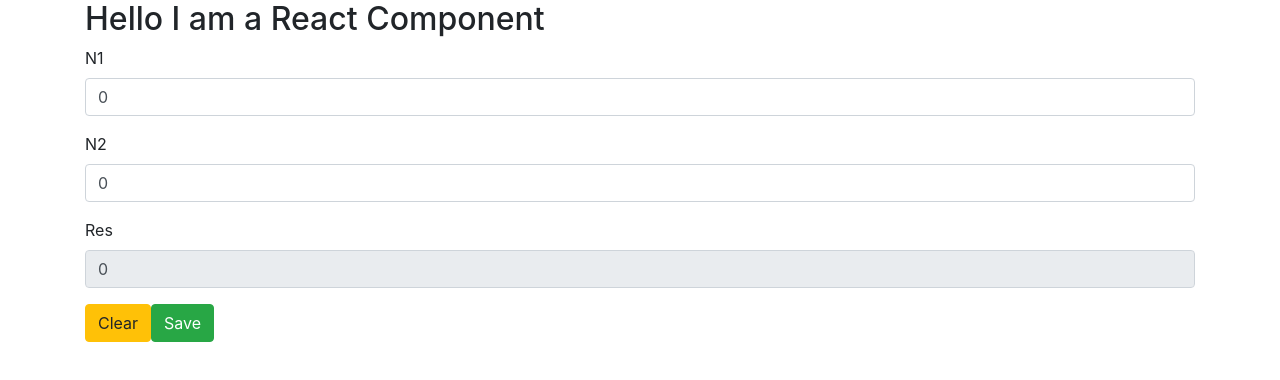
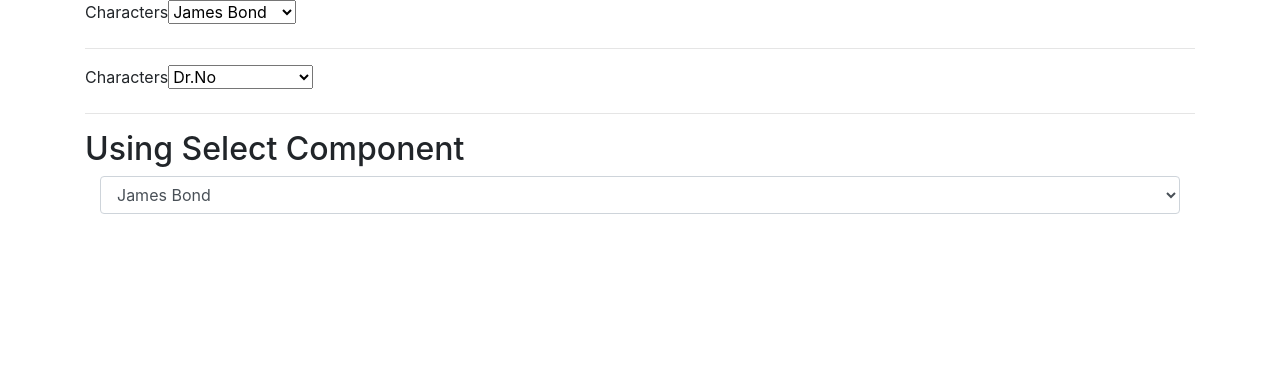
Before and after one commit to maheshsabnis/reactjsfresh, a React (Create React App) app: page / in a window 1280 px wide. Shown: the top 380 px of the page. Built offline with nearby package versions, Linux system fonts and the light colour scheme.

Commit message:
parentchild

```diff
--- /dev/null
+++ b/src/classcomponents/parentchild.jsx
@@ -0,0 +1,59 @@
+import React, { Component } from 'react';
+class ParentComponent extends Component {
+    constructor(props) {
+        super(props);
+        this.state = {
+            characters: [
+                'James Bond',
+                'Indiana Jones',
+                'Ethan Hunt',
+                'Jason Bourn'
+            ],
+            movies: [
+                 'Dr.No', 'Goldfinger', 'Skyfall', 'Spectre',
+                 'Last Crusade', 'Temple of doom', 'Bourn Identity'
+            ],
+            selectedCharacter:'',
+            selectedMovie: ''
+        }
+    }
+    handleSelectionChanged(evt){
+        this.setState({selectedCharacter:evt.target.value});
+    }
+    handleSelectionMovieChanged(evt){
+        this.setState({selectedMovie:evt.target.value});
+    }
+    render() {
+        return (
+            <div className="container">
+               <div className="form-group">
+                 <label>Characters </label>
+                 <select value={this.state.selectedCharacter} onChange={this.handleSelectionChanged.bind(this)}>
+                   {
+                       this.state.characters.map((c,i) => (
+                           <option key={i} value={c}>{c}</option>
+                       ))
+                   }
+                 </select>
+                 <br/>
+                 <div className="container"><strong>{this.state.selectedCharacter}</strong> </div>
+               </div>
+               <hr></hr>
+               <div className="form-group">
+                 <label>Characters </label>
+                 <select value={this.state.selectedMovie} onChange={this.handleSelectionMovieChanged.bind(this)}>
+                   {
+                       this.state.movies.map((c,i) => (
+                           <option key={i} value={c}>{c}</option>
+                       ))
+                   }
+                 </select>
+                 <br/>
+                 <div className="container"><strong>{this.state.selectedMovie}</strong> </div>
+               </div>
+            </div>
+        );
+    }
+}
+
+export default ParentComponent;
--- /dev/null
+++ b/src/classcomponents/parentchilddemo.jsx
@@ -0,0 +1,74 @@
+import React, { Component } from 'react';
+import SelectComponent from './selectComponent';
+
+
+class ParentDemoComponent extends Component {
+    constructor(props) {
+        super(props);
+        this.state = {
+            characters: [
+                'James Bond',
+                'Indiana Jones',
+                'Ethan Hunt',
+                'Jason Bourn'
+            ],
+            movies: [
+                 'Dr.No', 'Goldfinger', 'Skyfall', 'Spectre',
+                 'Last Crusade', 'Temple of doom', 'Bourn Identity'
+            ],
+            selectedCharacter:'',
+            selectedMovie: ''
+        }
+    }
+    handleSelectionChanged(evt){
+        this.setState({selectedCharacter:evt.target.value});
+    }
+    handleSelectionMovieChanged(evt){
+        this.setState({selectedMovie:evt.target.value});
+    }
+    render() {
+        return (
+            <div className="container">
+               <div className="form-group">
+                 <label>Characters </label>
+                 <select value={this.state.selectedCharacter} onChange={this.handleSelectionChanged.bind(this)}>
+                   {
+                       this.state.characters.map((c,i) => (
+                            <OptionComponent key={i} data={c}></OptionComponent>
+                       ))
+                   }
+                 </select>
+                 <br/>
+                 <div className="container"><strong>{this.state.selectedCharacter}</strong> </div>
+               </div>
+               <hr></hr>
+               <div className="form-group">
+                 <label>Characters </label>
+                 <select value={this.state.selectedMovie} onChange={this.handleSelectionMovieChanged.bind(this)}>
+                   {
+                       this.state.movies.map((c,i) => (
+                        <OptionComponent key={i} data={c}></OptionComponent>
+                       ))
+                   }
+                 </select>
+                 <br/>
+                 <div className="container"><strong>{this.state.selectedMovie}</strong> </div>
+               </div>
+               <hr/>
+               <h2>Using Select Component</h2>
+               <SelectComponent message={this.state.characters.length}
+                dataSource={this.state.characters}></SelectComponent>
+            </div>
+        );
+    }
+}
+
+class OptionComponent extends Component {
+     render (){
+         return (
+             <option value={this.props.data}>{this.props.data}</option>
+         );
+     }
+}
+
+export default ParentDemoComponent;
--- /dev/null
+++ b/src/classcomponents/selectComponent.jsx
@@ -0,0 +1,26 @@
+import React, { Component } from 'react';
+class SelectComponent extends Component {
+    constructor(props) {
+        super(props);
+        this.state = {
+            dataSource:[],
+        }
+    }
+
+    render() {
+
+        return (
+            <div className="container">
+              {<select className="form-control" >
+                 {
+                     this.props.dataSource.map((d,i) => (
+                         <option key={i} value={d}>{d}</option>
+                     ))
+                 }
+                </select> }
+            </div>
+         );
+    }
+}
+
+export default SelectComponent;
--- a/src/classcomponents/simplecomponent.jsx
+++ b/src/classcomponents/simplecomponent.jsx
@@ -39,6 +39,7 @@ class SimpleComponent extends Component {
      render(){
          return (
              <div className="container">
+                <h1>{this.props.message}</h1>
                 <h2>Hello I am a React Component</h2>
                 <div className="form-group">
                   <label>N1</label>
--- a/src/index.js
+++ b/src/index.js
@@ -7,10 +7,12 @@ import App from './App';
 import * as serviceWorker from './serviceWorker';
 
 import SimpleComponent from './classcomponents/simplecomponent';
+import ParentComponent from './classcomponents/parentchild';
+import ParentDemoComponent from './classcomponents/parentchilddemo';
 
 // render the App component using the 'render()' method
 // and mount it in 'root' DOM element on index.html
-ReactDOM.render( < SimpleComponent / > , document.getElementById('root'));
+ReactDOM.render( < ParentDemoComponent/ > , document.getElementById('root'));
 
 // If you want your app to work offline and load faster, you can change
 // unregister() to register() below. Note this comes with some pitfalls.
```
Also changed, not shown: 1 other file (tests, documents, lock files or other folders).
